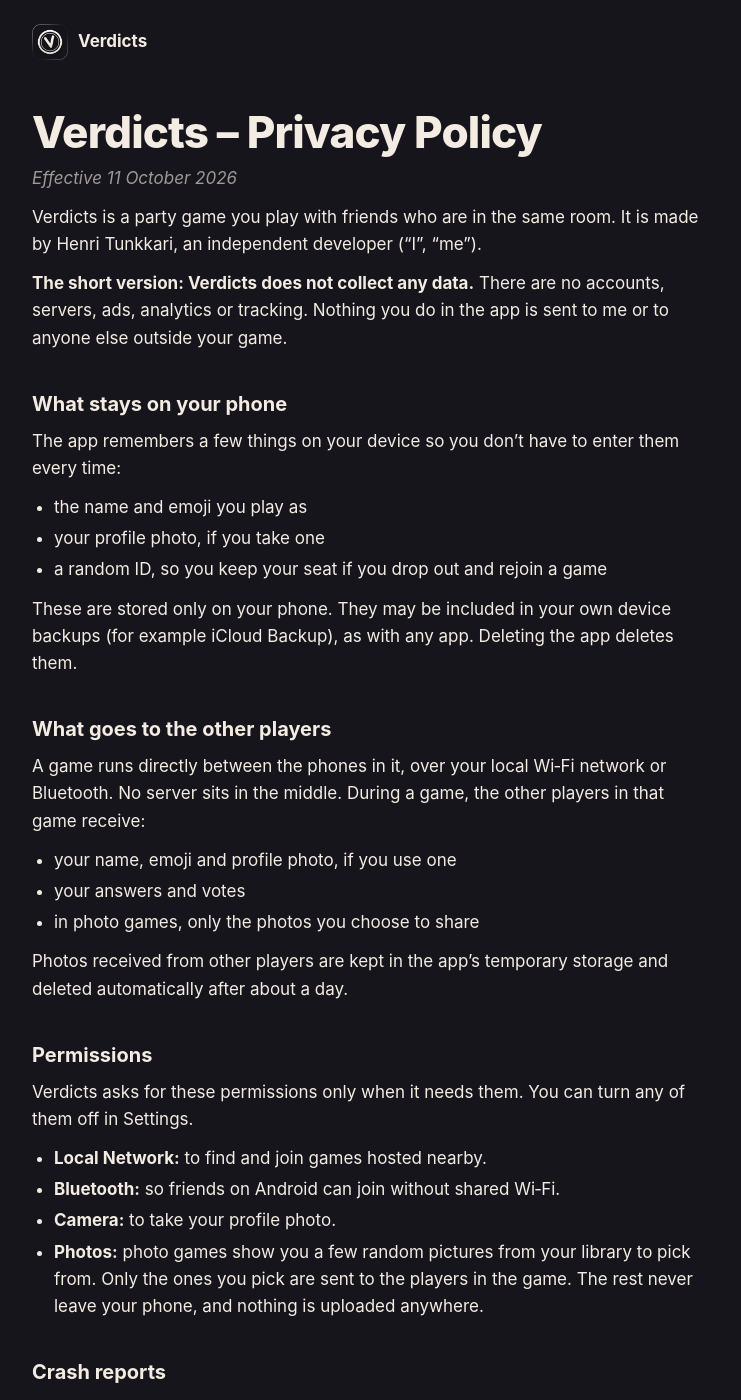
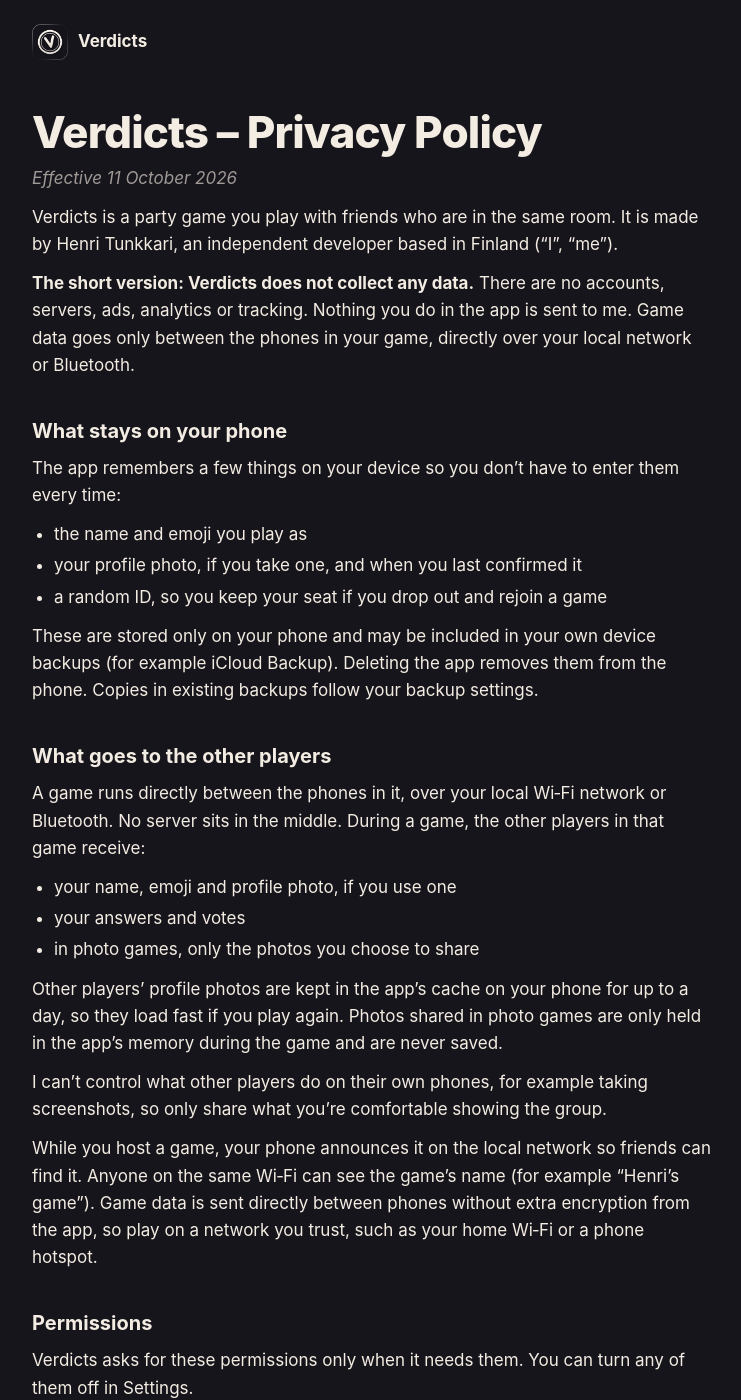
Before and after one commit to grandeslignes/verdicts-site, a Jekyll site: the page built from privacy.md, in a window 1280 px wide and 1400 px high. Shown: the whole window, without its empty margins (268-1009 px from the left). Built offline with Jekyll 4.4.1, drawn with Linux system fonts in a browser that asks for light colours; our own code applies the rules of GitHub Pages for plain Markdown files; some of the changed text lies outside the part shown.

Commit message:
Privacy policy: legal review fixes, email contact
Co-Authored-By: Claude Opus 5.5 <noreply@anthropic.com>

```diff
--- a/privacy.md
+++ b/privacy.md
@@ -7,11 +7,12 @@ title: Verdicts – Privacy Policy
 *Effective 11 October 2026*
 
 Verdicts is a party game you play with friends who are in the same room. It is
-made by Henri Tunkkari, an independent developer ("I", "me").
+made by Henri Tunkkari, an independent developer based in Finland ("I", "me").
 
 **The short version: Verdicts does not collect any data.** There are no
 accounts, servers, ads, analytics or tracking. Nothing you do in the app is
-sent to me or to anyone else outside your game.
+sent to me. Game data goes only between the phones in your game, directly over
+your local network or Bluetooth.
 
 ## What stays on your phone
 
@@ -19,12 +20,12 @@ The app remembers a few things on your device so you don't have to enter them
 every time:
 
 - the name and emoji you play as
-- your profile photo, if you take one
+- your profile photo, if you take one, and when you last confirmed it
 - a random ID, so you keep your seat if you drop out and rejoin a game
 
-These are stored only on your phone. They may be included in your own device
-backups (for example iCloud Backup), as with any app. Deleting the app deletes
-them.
+These are stored only on your phone and may be included in your own device
+backups (for example iCloud Backup). Deleting the app removes them from the
+phone. Copies in existing backups follow your backup settings.
 
 ## What goes to the other players
 
@@ -36,8 +37,18 @@ that game receive:
 - your answers and votes
 - in photo games, only the photos you choose to share
 
-Photos received from other players are kept in the app's temporary storage and
-deleted automatically after about a day.
+Other players' profile photos are kept in the app's cache on your phone for up
+to a day, so they load fast if you play again. Photos shared in photo games are
+only held in the app's memory during the game and are never saved.
+
+I can't control what other players do on their own phones, for example taking
+screenshots, so only share what you're comfortable showing the group.
+
+While you host a game, your phone announces it on the local network so friends
+can find it. Anyone on the same Wi‑Fi can see the game's name (for example
+"Henri's game"). Game data is sent directly between phones without extra
+encryption from the app, so play on a network you trust, such as your home
+Wi‑Fi or a phone hotspot.
 
 ## Permissions
 
@@ -55,18 +66,31 @@ of them off in Settings.
 
 If you have turned on "Share With App Developers" in your iPhone's
 Analytics & Improvements settings, Apple may share anonymous crash reports and
-usage statistics with me. This is controlled by Apple and by your settings, not
-by the app.
+usage statistics with me. I use them only to fix bugs. This is controlled by
+Apple and by your settings, not by the app.
 
 ## Children
 
-Verdicts is rated 16+ and is not directed at children.
+Verdicts is rated 16+, is not directed at children under 16, and does not
+knowingly collect data from anyone.
 
-## Your rights
+## Who is responsible and your rights
 
-Because I don't collect or hold any personal data about you, there is nothing
-for me to access, correct or delete. Everything the app stores is on your own
-device, and you can remove it by deleting the app.
+Because the app sends nothing to me, I don't hold personal data about you from
+using it. Everything it stores is on your own device, and you can remove it by
+deleting the app.
+
+If you email me, I use your message and email address only to reply, and keep
+them only as long as needed to handle your request (legal basis: legitimate
+interest, GDPR Art. 6(1)(f)). You can ask me to see or delete that
+correspondence at any time.
+
+I do not sell or share personal information, and I don't track you across apps
+or websites.
+
+If you are in the EU/EEA, you have the right to lodge a complaint with a data
+protection authority. In Finland this is the Data Protection Ombudsman
+([tietosuoja.fi](https://tietosuoja.fi)).
 
 ## Changes
 
@@ -75,5 +99,5 @@ effective date.
 
 ## Contact
 
-Questions about this policy:
-[open an issue on GitHub](https://github.com/grandeslignes/verdicts-site/issues).
+Questions or requests about this policy:
+[hello@getverdicts.app](mailto:hello@getverdicts.app)
```
